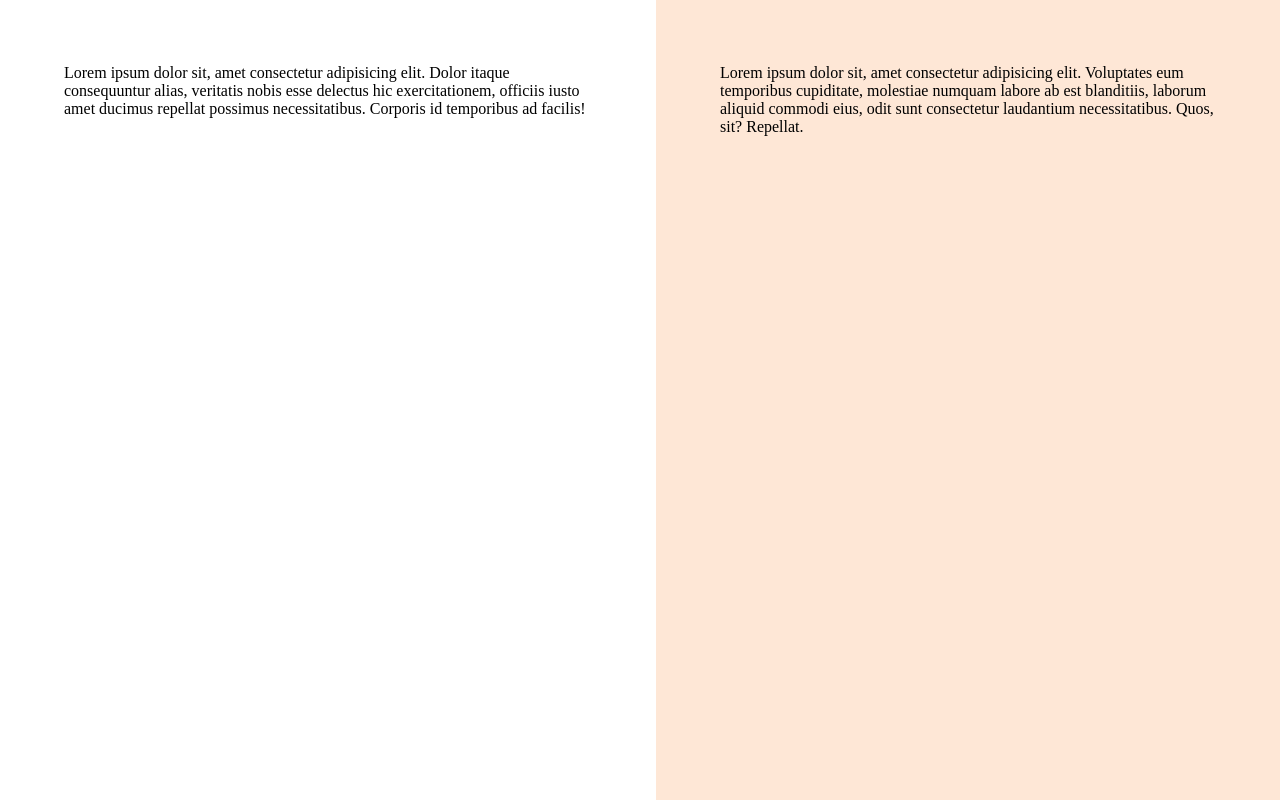
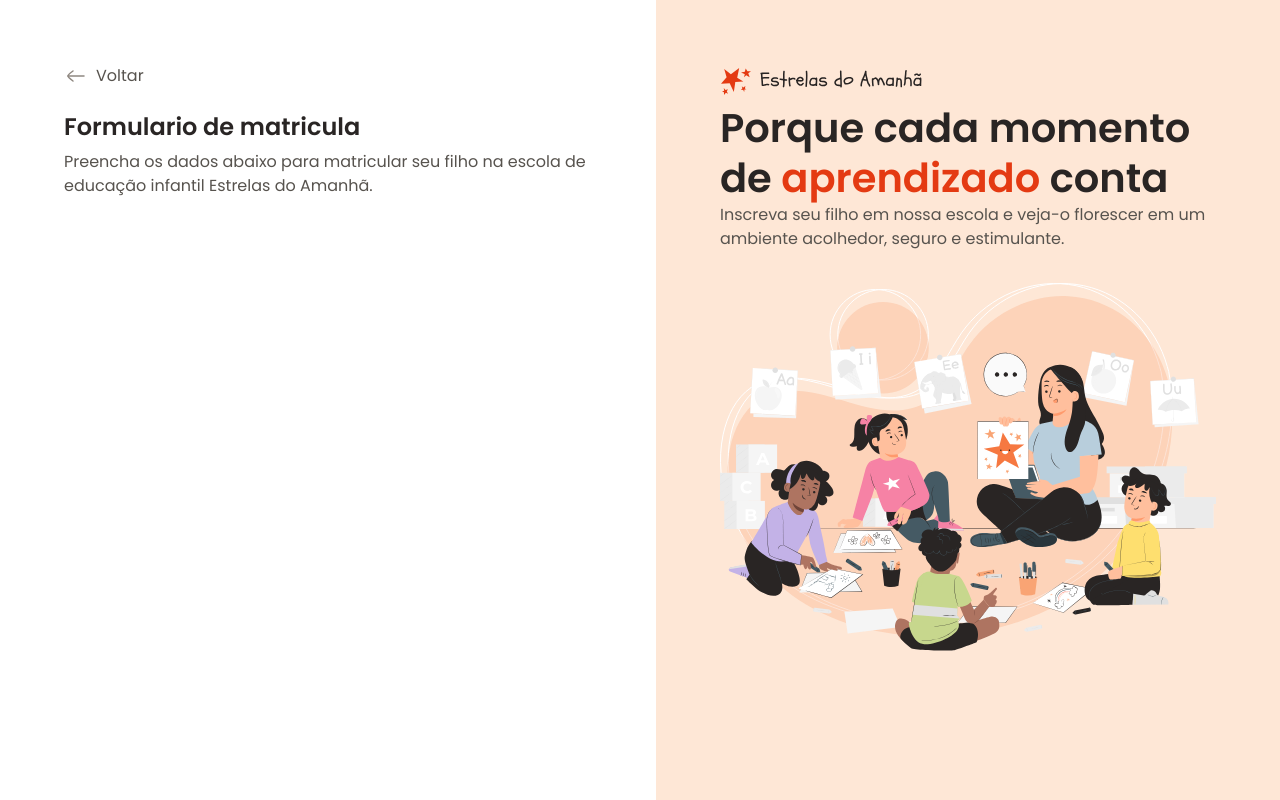
Before and after one commit to Cris-Prado/Formulario-de-Matricula, a plain HTML site: page index.html in a window 1280 px wide. Drawn offline with Linux system fonts and the light colour scheme.

Commit message:
Conteúdo inicial aside e main

```diff
--- a/index.html
+++ b/index.html
@@ -1,6 +1,6 @@
-
 <!DOCTYPE html>
 <html lang="pt-BR">
+
 <head>
 
     <link rel="preconnect" href="https://fonts.googleapis.com">
@@ -10,21 +10,41 @@
     <meta name="viewport" content="width=device-width, initial-scale=1.0">
 
     <link rel="stylesheet" href="style/index.css">
-    <link href="https://fonts.googleapis.com/css2?family=Poppins:ital,wght@0,100;0,200;0,300;0,400;0,500;0,600;0,700;0,800;0,900;1,100;1,200;1,300;1,400;1,500;1,600;1,700;1,800;1,900&display=swap" rel="stylesheet">
+    <link
+        href="https://fonts.googleapis.com/css2?family=Poppins:ital,wght@0,100;0,200;0,300;0,400;0,500;0,600;0,700;0,800;0,900;1,100;1,200;1,300;1,400;1,500;1,600;1,700;1,800;1,900&display=swap"
+        rel="stylesheet">
 
     <title>Estrelas do Amanhã</title>
 </head>
+
 <body>
     <div id="app">
         <main>
             <div class="main-container">
-                Lorem ipsum dolor sit, amet consectetur adipisicing elit. Dolor itaque consequuntur alias, veritatis nobis esse delectus hic exercitationem, officiis iusto amet ducimus repellat possimus necessitatibus. Corporis id temporibus ad facilis!
+                <div class="back">
+                    <img src="/assets/icons/arrow-left-02.svg" alt="voltar">
+                    <span>Voltar</span>
+                </div>
+
+                <h1>Formulario de matricula</h1>
+                <p>Preencha os dados abaixo para matricular seu filho na escola de educação infantil Estrelas do Amanhã.
+                </p>
             </div>
         </main>
 
         <aside>
-            <div class="aside-container">Lorem ipsum dolor sit, amet consectetur adipisicing elit. Voluptates eum temporibus cupiditate, molestiae numquam labore ab est blanditiis, laborum aliquid commodi eius, odit sunt consectetur laudantium necessitatibus. Quos, sit? Repellat.</div>
+            <div class="aside-container">
+                <header>
+                    <img src="/assets/logo.svg" alt="logo Estrelas do Amanhã">
+                    <h2>Porque cada momento de <span>aprendizado</span> conta</h2>
+                    <p>Inscreva seu filho em nossa escola e veja-o florescer em um ambiente acolhedor, seguro e
+                        estimulante.</p>
+                </header>
+
+                <img src="/assets/Illustration.svg" alt="Ilustação de uma professora com crianças prestando atenção">
+            </div>
         </aside>
     </div>
 </body>
+
 </html>
--- a/style/global.css
+++ b/style/global.css
@@ -26,4 +26,16 @@
 
 body{
     overflow: hidden;
+
+    font: var(--text);
+    color: var(--text-secondary);
 }
+
+h1, h2 {
+    color: var(--text-primary);
+}
+
+img{
+    max-width: 100%;
+    height: auto;
+}
--- a/style/layout.css
+++ b/style/layout.css
@@ -14,6 +14,18 @@ main{
         max-width: 33rem; /*528px * 16px = 33rem*/
         margin-left: auto;
     }
+
+    & .back {
+        display: flex;
+        align-items: center;
+        gap: .5rem;
+        margin-bottom: 1.5rem;
+    }
+
+    & h1 {
+        font: 600 1.5rem/1.25 var(--font-family); /* 24px * 16px = 1.5rem*/
+        margin-bottom: .5rem; /* 8px * 16px = 0.5rem ou .5rem*/
+    }
 }
 
 aside {
@@ -22,5 +34,18 @@ aside {
 
     & .aside-container{
         max-width: 31rem; /*496px * 16px = 31rem*/
+
+        & > img {
+            margin-top: 2rem; /* 32px * 16px = 2rem*/
+        }
+    }
+
+    & h2{
+        font: 600 2.5rem/1.25 var(--font-family); /* 40px * 16px = 2.5rem/ */
+
+        & span{
+            color: var(--text-highlight);
+        }
+
     }
 }
```
